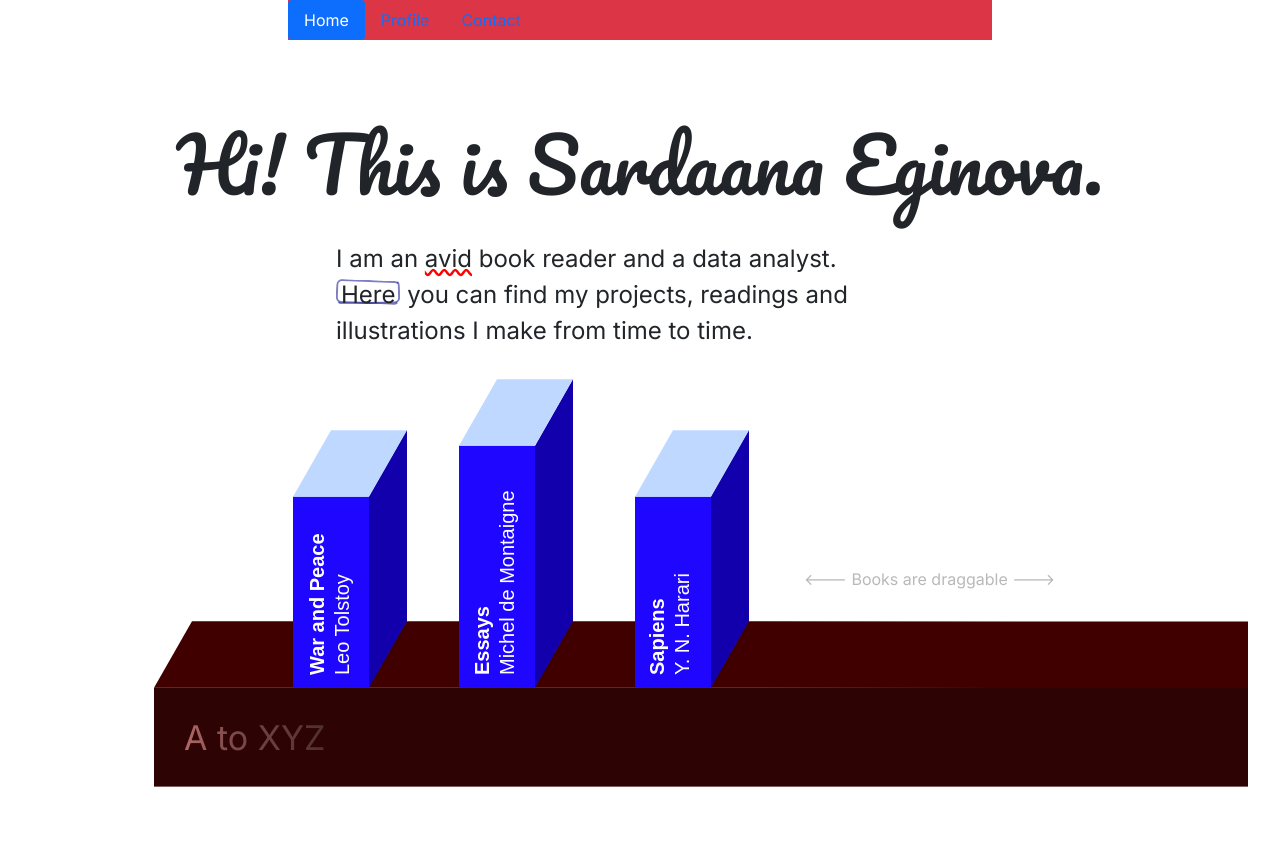
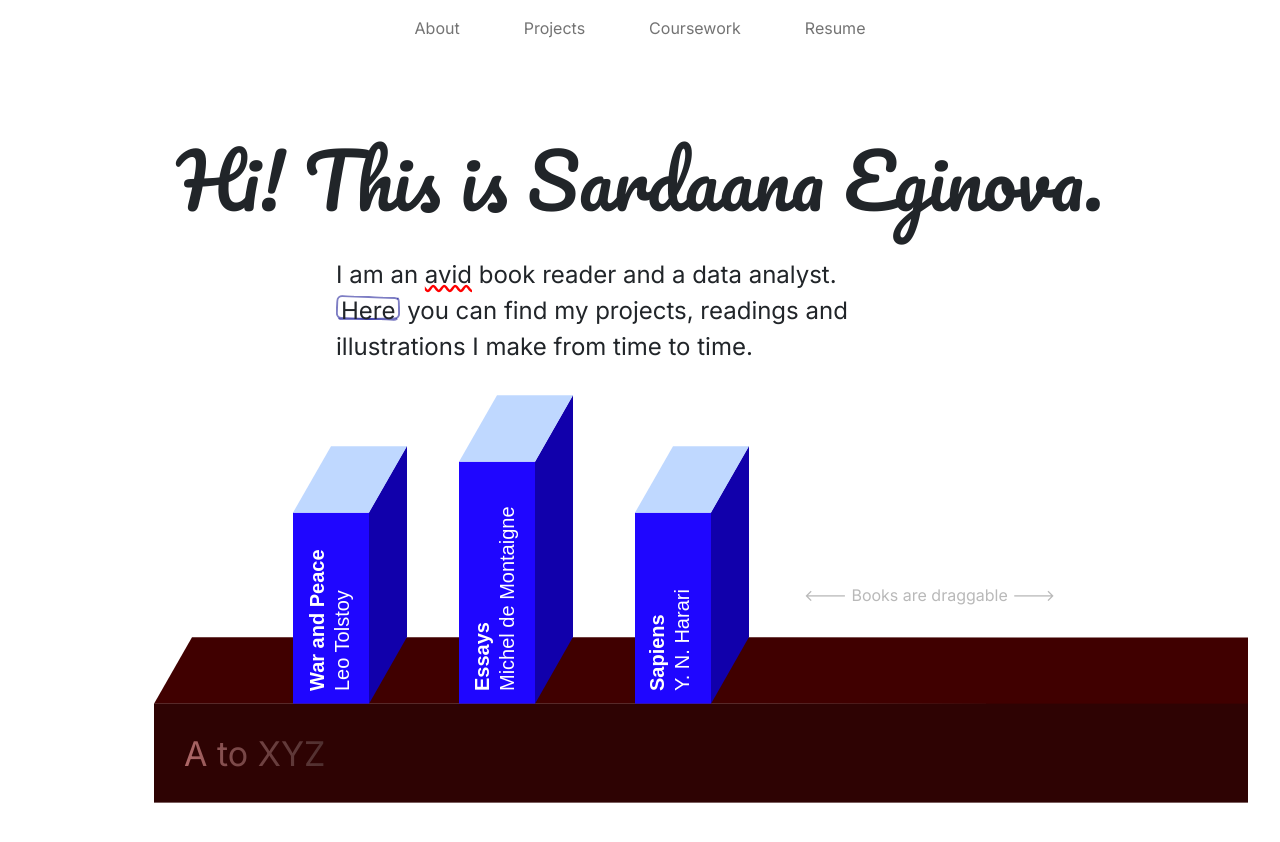
Before and after one commit to daanaea/i, a Jekyll site: the page built from index.html, in a window 1280 px wide. Shown: the top 842 px of the page. Built offline with Jekyll 4.4.1, drawn with Linux system fonts in a browser that asks for light colours.

Commit message:
Returned all navbar changes to original - will try pagination instead

```diff
--- a/_includes/nav.html
+++ b/_includes/nav.html
@@ -1,7 +1,4 @@
-<style>
-</style>
-
-<!-- <nav class="navbar navbar-expand-lg navbar-light ">
+<nav class="navbar navbar-expand-lg navbar-light ">
   <div class="container-fluid ">
     <button class="navbar-toggler" type="button" data-bs-toggle="collapse" data-bs-target="#navbarNavAltMarkup" aria-controls="navbarNavAltMarkup" aria-expanded="false" aria-label="Toggle navigation">
       <span class="navbar-toggler-icon"></span>
@@ -23,27 +20,4 @@
       </ul>
     </div>
   </div>
-</nav> -->
-
-<ul class="nav nav-pills mb-3 bg-danger" id="pills-tab" role="tablist"
-    style="margin: auto; width: 55%;">
-  <li class="nav-item" role="presentation">
-    <button class="nav-link active" id="pills-home-tab" data-bs-toggle="pill" data-bs-target="#pills-home" type="button" role="tab" aria-controls="pills-home" aria-selected="true">
-      Home
-    </button>
-  </li>
-  <li class="nav-item" role="presentation">
-    <button class="nav-link" id="pills-profile-tab" data-bs-toggle="pill" data-bs-target="#pills-profile" type="button" role="tab" aria-controls="pills-profile" aria-selected="false">Profile</button>
-  </li>
-  <li class="nav-item" role="presentation">
-    <button class="nav-link" id="pills-contact-tab" data-bs-toggle="pill" data-bs-target="#pills-contact" type="button" role="tab" aria-controls="pills-contact" aria-selected="false">Contact</button>
-  </li>
-</ul>
-<!-- <div class="tab-content" id="pills-tabContent">
-  <div class="tab-pane fade show active" id="pills-home" role="tabpanel" aria-labelledby="pills-home-tab">...</div>
-  <div class="tab-pane fade" id="pills-profile" role="tabpanel" aria-labelledby="pills-profile-tab">...</div>
-  <div class="tab-pane fade" id="pills-contact" role="tabpanel" aria-labelledby="pills-contact-tab">...</div>
-</div> -->
-
-<script>
-</script>
+</nav>
```
Also changed, not shown: 4 other files.
